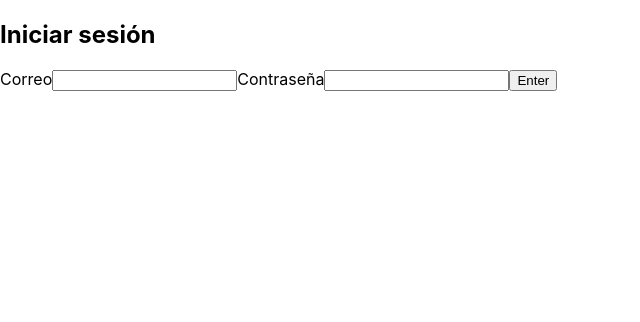
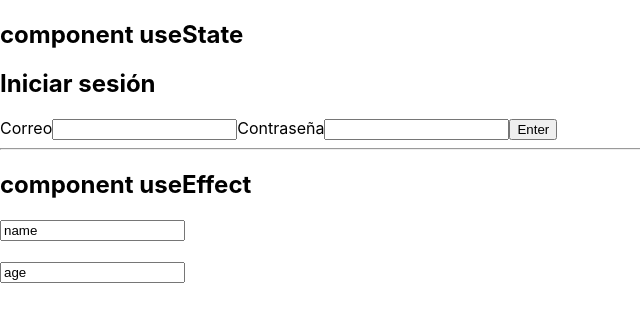
Before and after one commit to iscpatricio92/course-reactJS_basic, a React (Create React App) app: page / in a window 1280 px wide. Shown: the top 322 px of the page, without its empty margins (0-640 px from the left). Built offline with nearby package versions, Linux system fonts and the light colour scheme.

Commit message:
useEffect vs life cycle

```diff
--- /dev/null
+++ b/src/UseEffectComponent.js
@@ -0,0 +1,49 @@
+import { useState, useEffect } from "react";
+const useEffectComponent = () => {
+  const [name, setName] = useState("");
+  const [age, setAge] = useState();
+
+  /**
+   * Component didUpdate
+   * Se llama cada vez que ocurre un evento que actualice el componente
+   * */
+  useEffect(() => {
+    console.log("did update effect");
+  });
+
+  /**
+   * Component didUpdate
+   * Se llama cada vez que se carga, o se crea el componente, por los [] vacios que recibe
+   * */
+  useEffect(() => {
+    console.log("didmount Effect");
+
+    /** Component willUnmount
+     * Cuando se tiene un return se llamará cuando el compoment es destruido,
+     * ya sea desde algun padre no se ve reflejado al recargar la página
+     */
+    return () => {
+      console.log("willUnmount");
+    };
+  }, []);
+
+  /**
+   * Se llamará solo cuando alguno de los parametros dentro de corchetes sufra alguna modificación
+   */
+  useEffect(() => {
+    console.log("name o age cambia");
+  }, [name, age]);
+
+  return (
+    <div>
+      <input
+        value="name"
+        onChange={({ target: { value } }) => setName(value)}
+      />
+      <br />
+      <br />
+      <input value="age" onChange={({ target: { value } }) => setAge(value)} />
+    </div>
+  );
+};
+export default useEffectComponent;
--- a/src/index.js
+++ b/src/index.js
@@ -1,13 +1,18 @@
-import React from 'react';
-import ReactDOM from 'react-dom/client';
-import './index.css';
-import App from './App';
-import reportWebVitals from './reportWebVitals';
+import React from "react";
+import ReactDOM from "react-dom/client";
+import "./index.css";
+import App from "./App";
+import UseEffectComponent from "./UseEffectComponent";
+import reportWebVitals from "./reportWebVitals";
 
-const root = ReactDOM.createRoot(document.getElementById('root'));
+const root = ReactDOM.createRoot(document.getElementById("root"));
 root.render(
   <React.StrictMode>
+    <h2>component useState</h2>
     <App />
+    <hr />
+    <h2>component useEffect</h2>
+    <UseEffectComponent />
   </React.StrictMode>
 );
 
```
